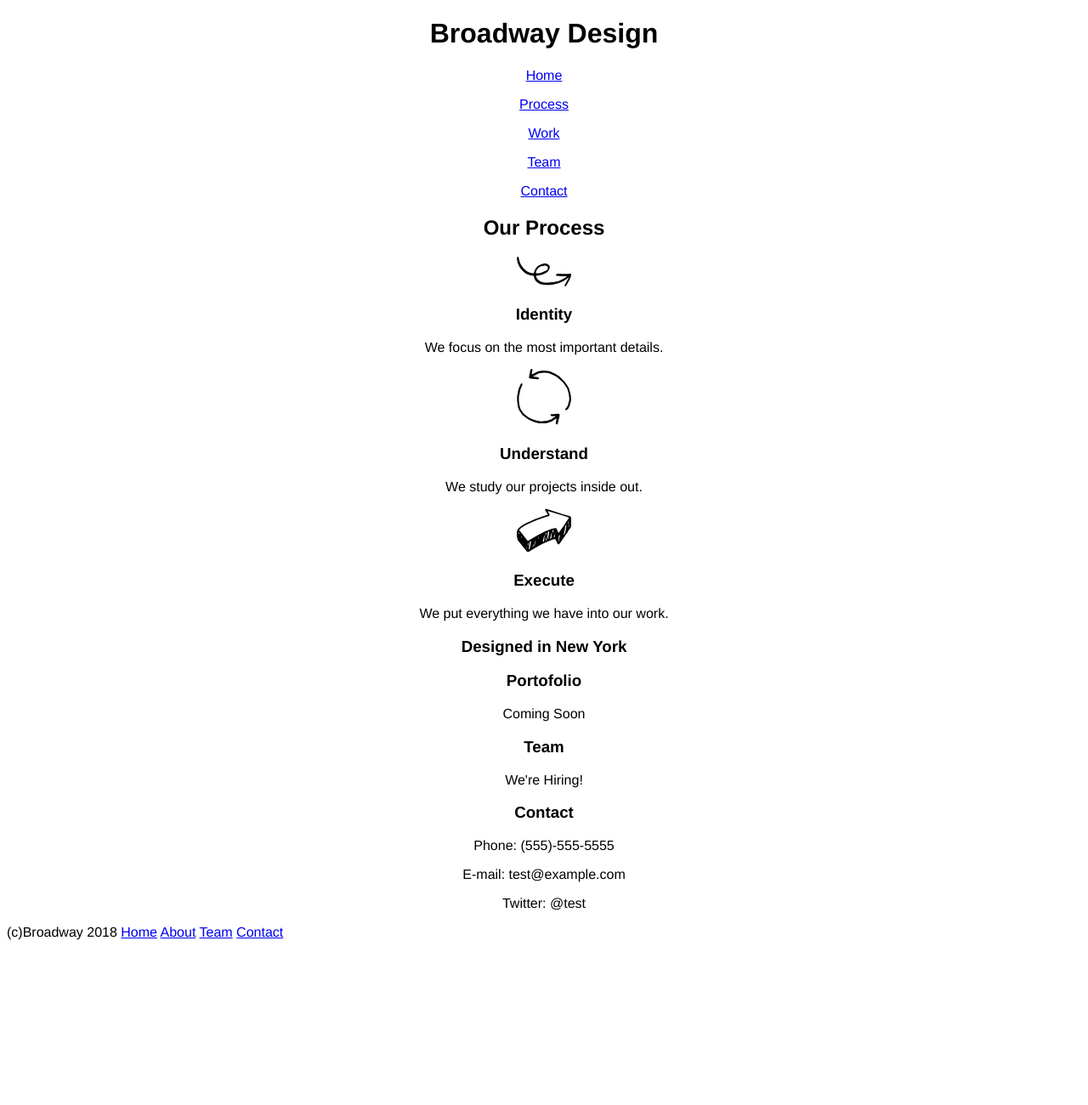
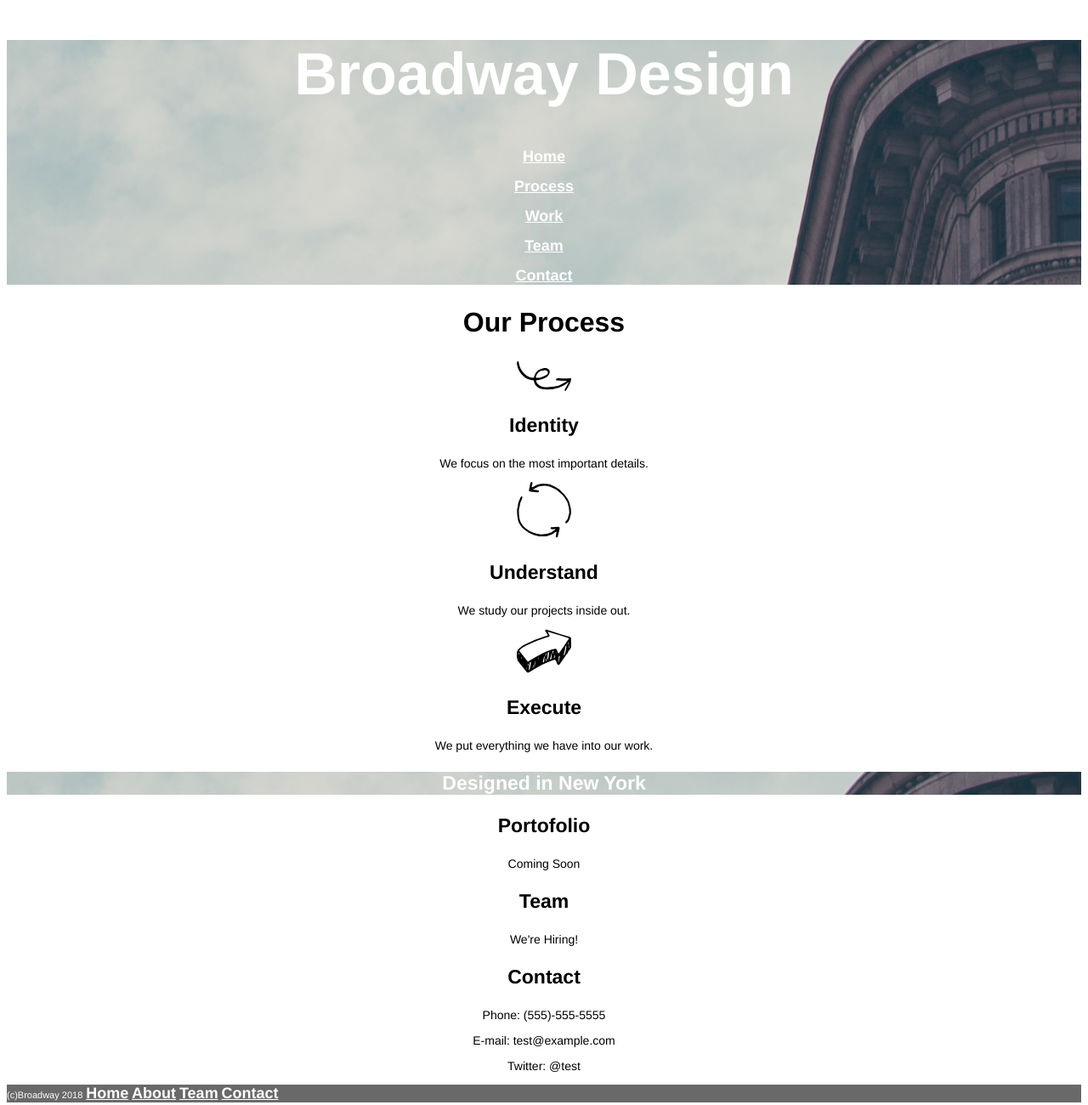
Before and after one commit to BribroniumKazorvski/Broadway, a plain HTML site: page index.html in a window 1280 px wide. Shown: the whole page at 85% size. Before the commit the page ends 1122 px from the top, so only its background shows below. Drawn offline with Linux system fonts and the light colour scheme.

Commit message:
final version

```diff
--- a/resources/css/styles.css
+++ b/resources/css/styles.css
@@ -8,5 +8,47 @@ body {
 }
 
 .header {
-  background-image: url("resources/images/the-flatiron-building.png");
+  background-image: url("../images/the-flatiron-building.png");
 }
+
+h1 {
+  font-size: 70px;
+  font-weight: bold;
+  color: white;
+}
+
+h2 {
+  font-size: 32px;
+  font-weight: bold;
+}
+
+h3 {
+  font-size: 23px;
+  font-weight: bold;
+}
+
+p {
+  font-size: 14px;
+}
+
+.navigation, a {
+  font-size: 18px;
+  color: white;
+  font-weight: bold;
+}
+
+#new-york {
+  background-image: url("../images/the-flatiron-building.png");
+  font-size: 23px;
+  font-weight: bold;
+  color: white;
+}
+
+.footer {
+  color: white;
+  background-color: dimgray;
+}
+
+#copyright {
+  font-size: 11px;
+}
```
Also changed, not shown: index.html (+0 -3 lines).
